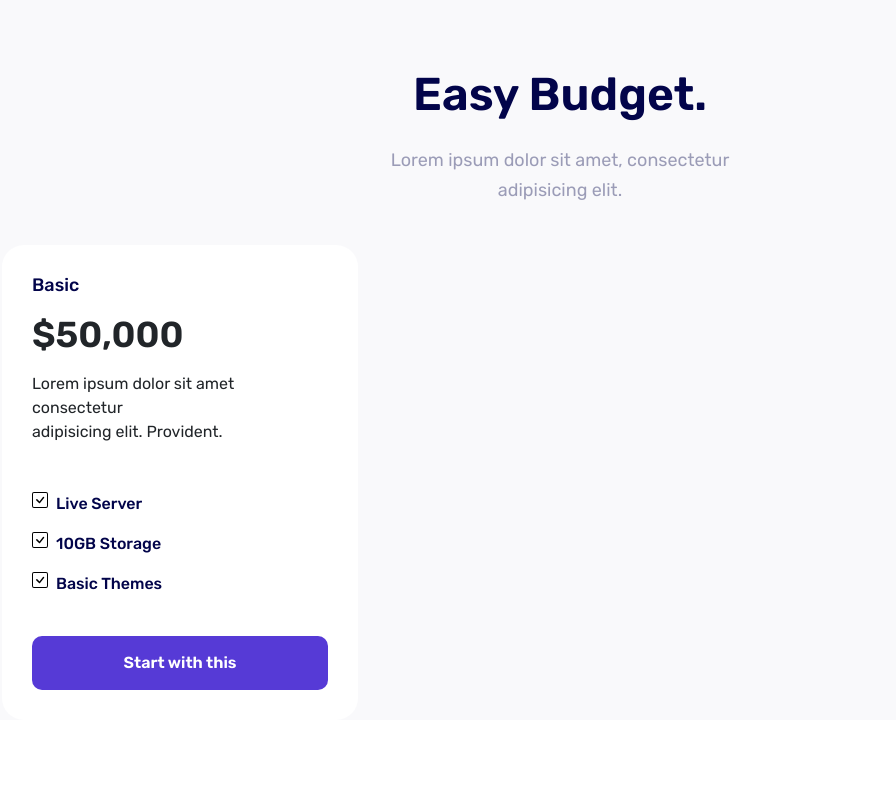
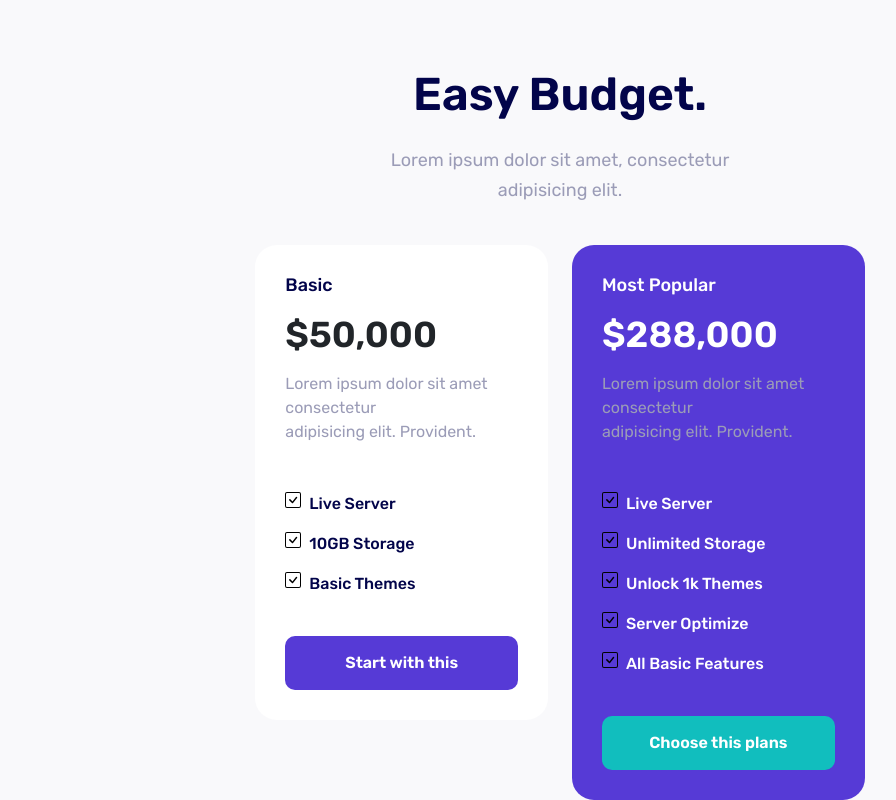
Before and after one commit to ahmadrzq/learn-sass, a plain HTML site: page index.html in a window 1280 px wide. Shown: the part 763-1563 px from the top of the page, without its empty margins (80-976 px from the left). Before the commit the page ends 1483 px from the top, so only its background shows below. Drawn offline with nearby package versions, Linux system fonts and the light colour scheme.

Commit message:
final edit

```diff
--- a/assets/style/main.scss
+++ b/assets/style/main.scss
@@ -78,19 +78,41 @@ body {
       font-size: 16px;
       font-weight: map-get($font-weights, regular);
     }
-    .btn{
-        width: 100%;
+    .btn {
+      width: 100%;
     }
   }
   .basic-card {
     @extend .master-card;
     background: $white;
-    .item-benefit{
-        color: $navy;
+    .item-benefit {
+      color: $navy;
     }
     .name {
       color: $navy;
     }
+    .support {
+      color: $newpurple;
+    }
+  }
+  .most-card {
+    @extend .master-card;
+    background: $purple;
+    .item-benefit {
+      color: $white;
+    }
+    .name {
+      color: $white;
+    }
+    .price {
+      color: $white;
+    }
+    .support {
+      color: $newpurple;
+    }
+    .btn {
+        background: rgb(17, 190, 190);
+      }
   }
 }
 
--- a/index.html
+++ b/index.html
@@ -84,8 +84,10 @@
                     <p class="description">Lorem ipsum dolor sit amet, consectetur <br> adipisicing elit.</p>
                 </div>
             </div>
-            <div class="row">
-                <div class="col-lg-4 col-12">
+            <div class="row justify-content-center">
+                <div class="col-lg-10 col-12">
+                    <div class="row justify-content-center">
+                        <div class="col-lg-4 col-12 mb-3">
                             <div class="master-card basic-card">
                                 <h5 class="name">Basic</h5>
                                 <h1 class="price">$50,000</h1>
@@ -107,6 +109,38 @@
                                 </a>
                             </div>
                         </div>
+                        <div class="col-lg-4 col-12">
+                            <div class="master-card most-card">
+                                <h5 class="name">Most Popular</h5>
+                                <h1 class="price">$288,000</h1>
+                                <p class="support mb-5">Lorem ipsum dolor sit amet consectetur <br> adipisicing elit. Provident.</p>
+                                <div class="item-benefit">
+                                    <img src="assets/images/check-square.svg" alt="">
+                                    <p>Live Server</p>
+                                </div>
+                                <div class="item-benefit">
+                                    <img src="assets/images/check-square.svg" alt="">
+                                    <p>Unlimited Storage</p>
+                                </div>
+                                <div class="item-benefit">
+                                    <img src="assets/images/check-square.svg" alt="">
+                                    <p>Unlock 1k Themes</p>
+                                </div>
+                                <div class="item-benefit">
+                                    <img src="assets/images/check-square.svg" alt="">
+                                    <p>Server Optimize</p>
+                                </div>
+                                <div class="item-benefit">
+                                    <img src="assets/images/check-square.svg" alt="">
+                                    <p>All Basic Features</p>
+                                </div>
+                                <a href="" class="btn btn-primary mt-4 me-2">
+                                    Choose this plans
+                                </a>
+                            </div>
+                        </div>
+                    </div>
+                </div>
             </div>
         </div>
     </section>
```
Also changed, not shown: assets/style/main.css, 1 other file. Lines whose indentation alone changed are shown as unchanged.
